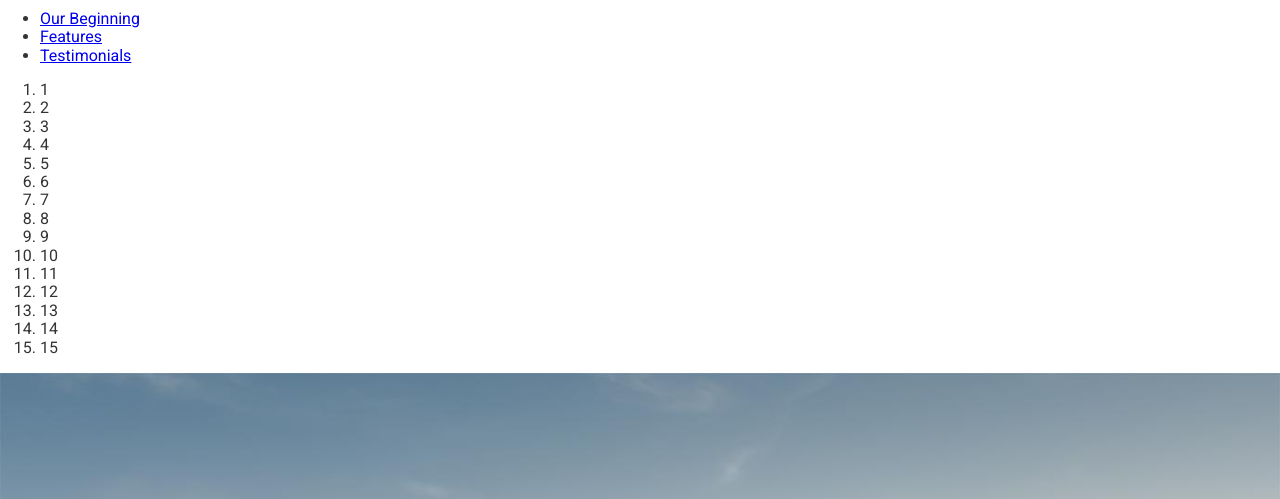
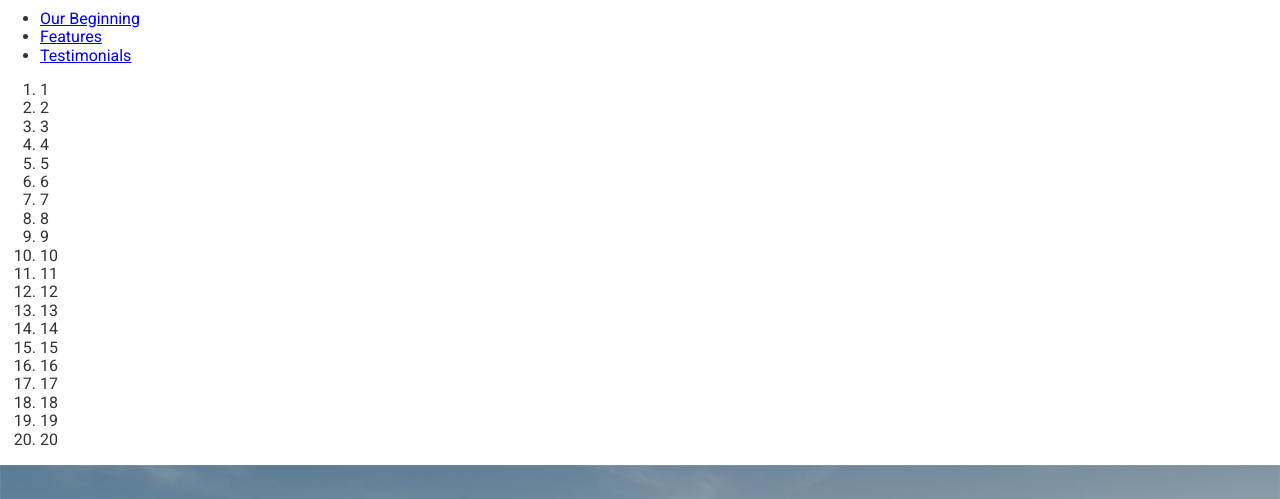
Before and after one commit to dougwells/Simple-Practice, a website: page simpleTravelSite/app/index.html in a window 1280 px wide. Shown: the part 82-581 px from the top of the page. Drawn offline with Linux system fonts and the light colour scheme.

Commit message:
git practice. count 20

```diff
--- a/simpleTravelSite/app/index.html
+++ b/simpleTravelSite/app/index.html
@@ -39,6 +39,11 @@
     <li>13</li>
     <li>14</li>
     <li>15</li>
+    <li>16</li>
+    <li>17</li>
+    <li>18</li>
+    <li>19</li>
+    <li>20</li>
   </ol>
   <div class="large-hero">
 
```
